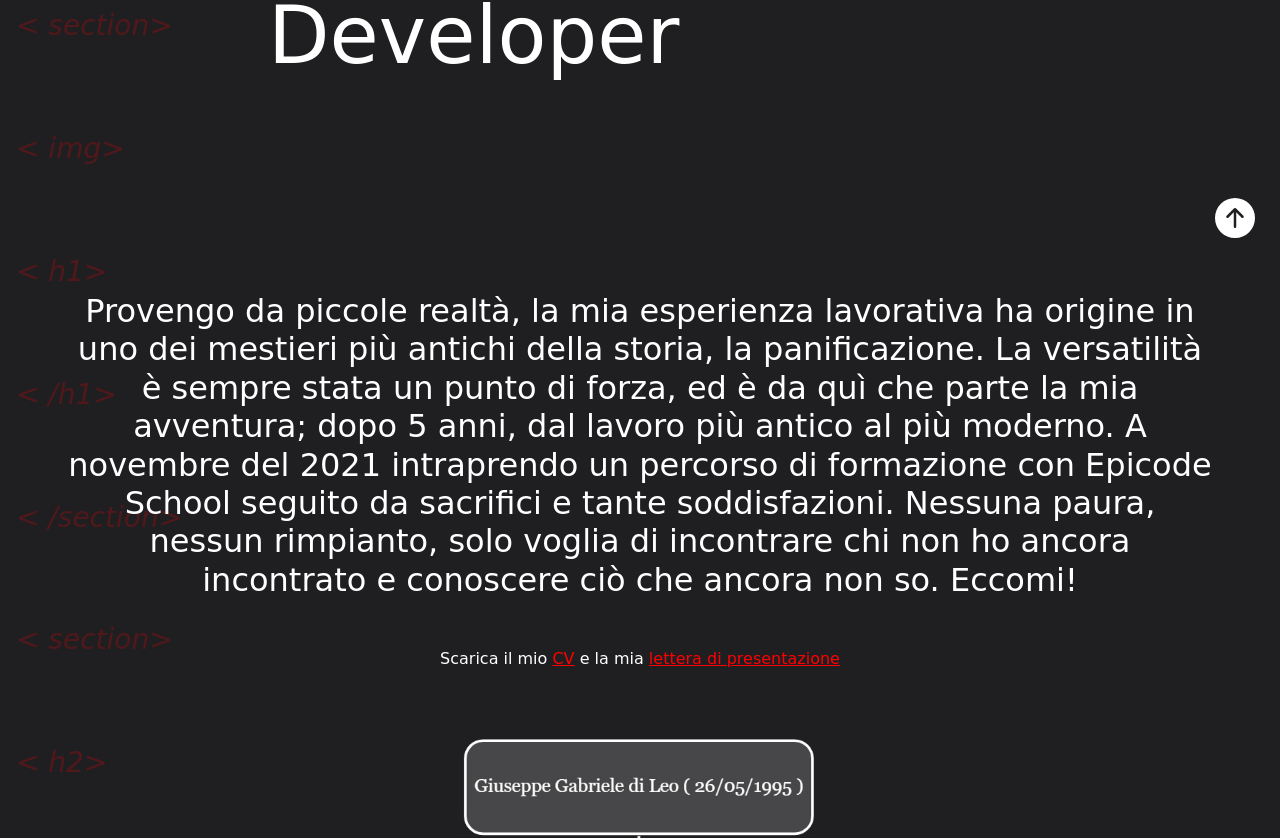
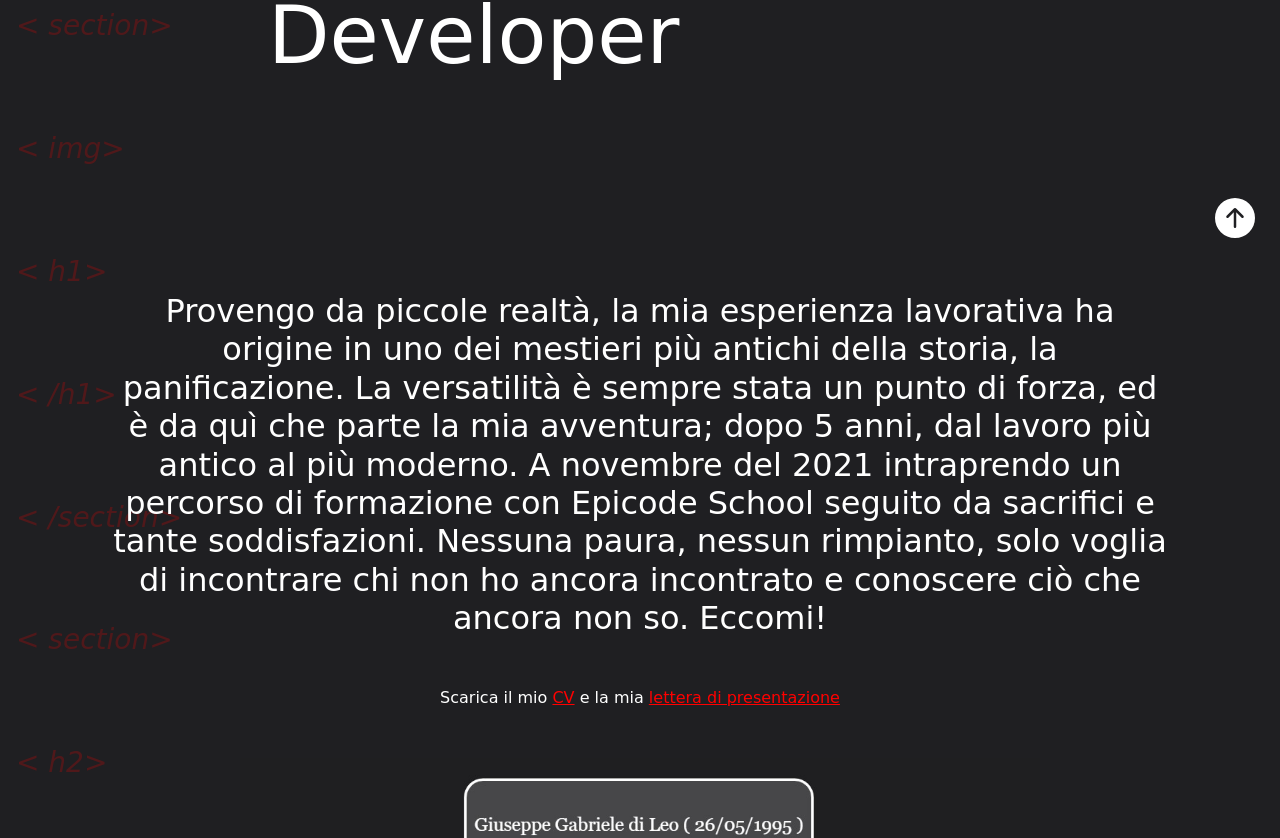
Before and after one commit to DI-LEO-GIUSEPPE-GABRIELE/Portfolio, a plain HTML site: page index.html in a window 1280 px wide. Shown: the part 522-1360 px from the top of the page. Drawn offline with nearby package versions, Linux system fonts and the light colour scheme; a web font is replaced by a local one.

Commit message:
modifiche margin section chi-sono

```diff
--- a/index.html
+++ b/index.html
@@ -190,7 +190,7 @@
         </section>
 
         <section class="text-center text-white mb-5" id="chi-sono">
-            <h2 class="mb-5">Provengo da piccole realtà, la mia esperienza lavorativa ha origine in uno dei mestieri più
+            <h2 class="mb-5 mx-5">Provengo da piccole realtà, la mia esperienza lavorativa ha origine in uno dei mestieri più
                 antichi della storia, la panificazione.
                 La versatilità è sempre stata un punto di forza, ed è da quì che parte la mia avventura; dopo 5 anni,
                 dal lavoro più antico al più moderno.
```
